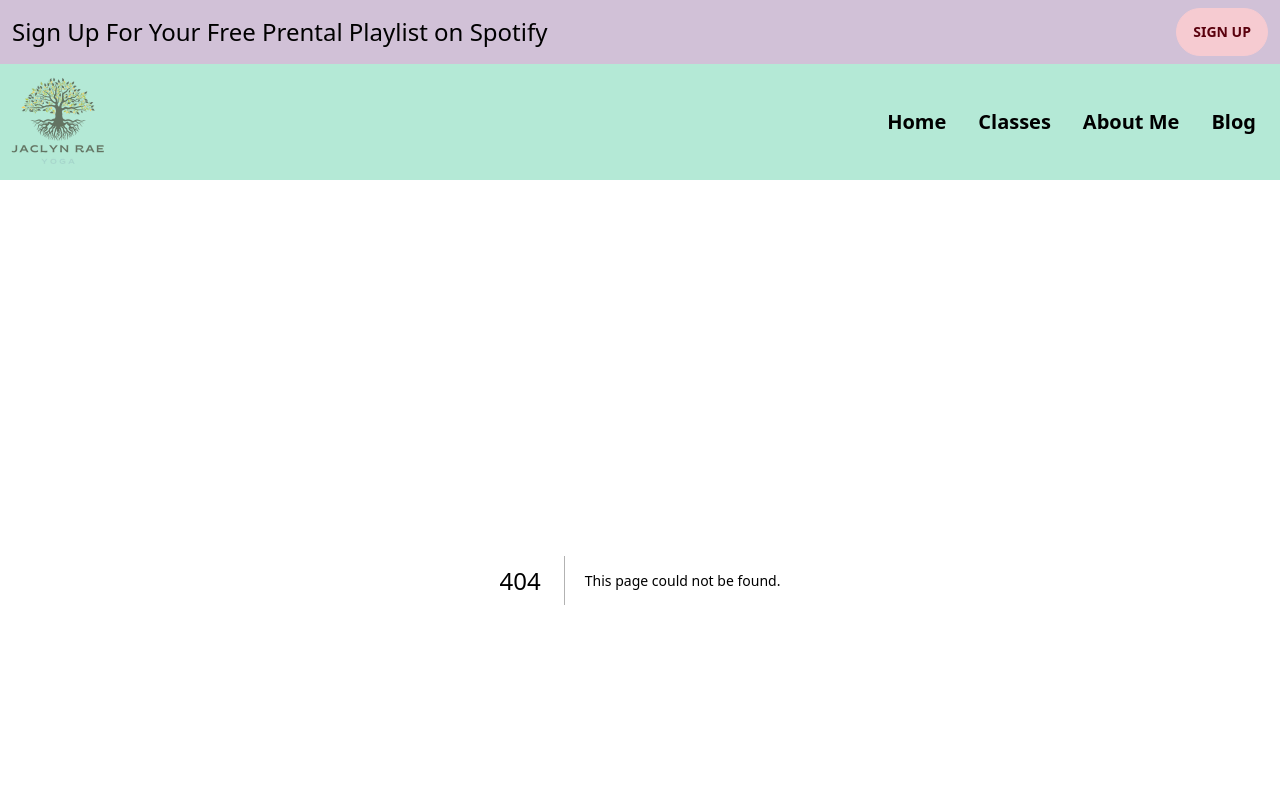
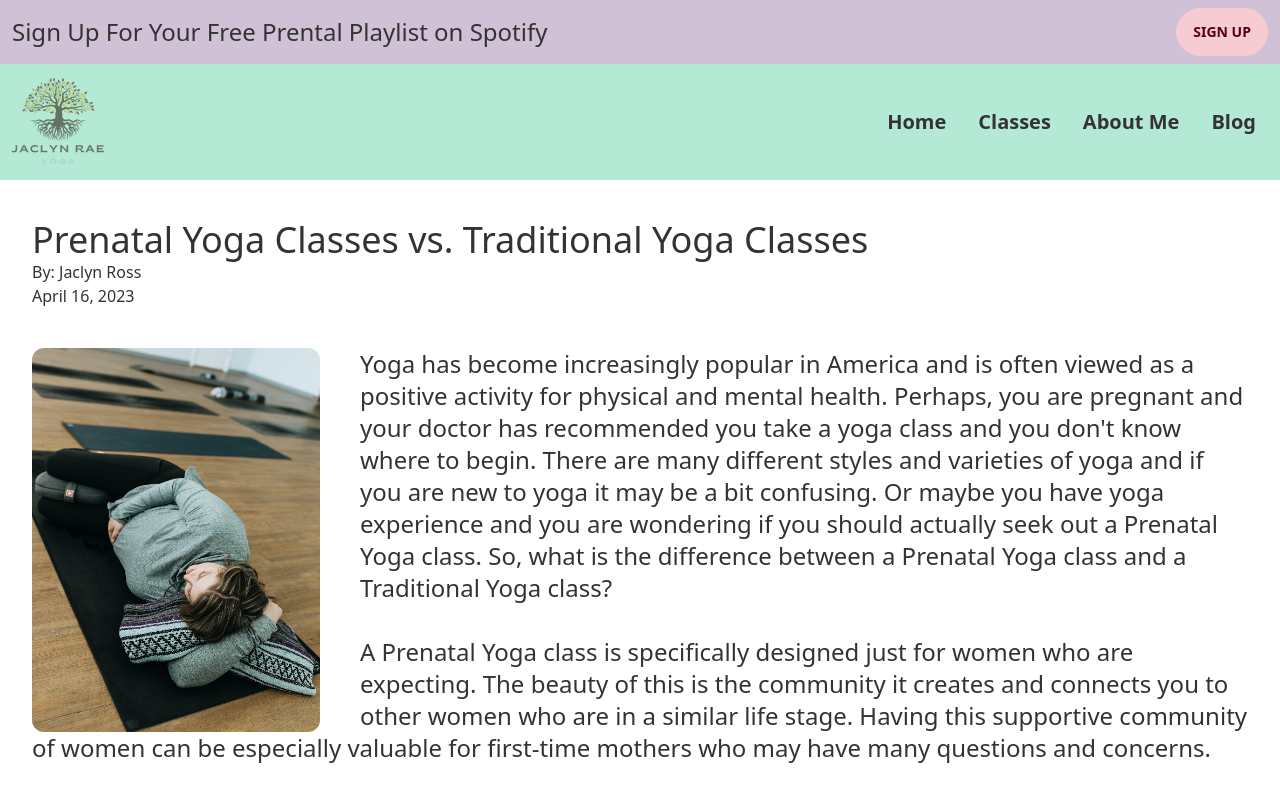
Before and after one commit to rosstechnologysolutions/jaclynraeyoga, a Next.js app: page /prenatal-vs-traditional-yoga in a window 1280 px wide. Before the commit this address had no page. Shown: the top 800 px of the page. Built offline with nearby package versions, Linux system fonts and the light colour scheme.

Commit message:
moved blog for now

```diff
--- a/components/NavBar.tsx
+++ b/components/NavBar.tsx
@@ -29,7 +29,7 @@ export default function NavBar() {
               <li className="text-xl font-bold"><Link href="/">Home</Link></li>
               <li className="text-xl font-bold"><Link href="/classes">Classes</Link></li>
               <li className="text-xl font-bold"><Link href="/about">About Me</Link></li>
-              <li className="text-xl font-bold"><Link href="/blog/prenatal-vs-traditional-yoga">Blog</Link></li>
+              <li className="text-xl font-bold"><Link href="/prenatal-vs-traditional-yoga">Blog</Link></li>
               {/* <li className="text-xl font-bold"><Link href="/subscribe.html">Subscribe</Link></li> */}
             </ul>
           </div>
@@ -44,7 +44,7 @@ export default function NavBar() {
                     <li className="text-xl font-bold"><Link href="/">Home</Link></li>
                     <li className="text-xl font-bold"><Link href="/classes">Classes</Link></li>
                     <li className="text-xl font-bold"><Link href="/about">About Me</Link></li>
-                    <li className="text-xl font-bold"><Link href="/blog/prenatal-vs-traditional-yoga">Blog</Link></li>
+                    <li className="text-xl font-bold"><Link href="/prenatal-vs-traditional-yoga">Blog</Link></li>
                     {/* <li className="text-xl font-bold"><Link href="/subscribe.html">Subscribe</Link></li> */}
                   </ul>
               </li>
--- a/pages/blog/prenatal-vs-traditional-yoga.tsx
+++ b/pages/prenatal-vs-traditional-yoga.tsx
@@ -2,7 +2,7 @@
 import Image from 'next/image'
 
 import ClassScheduleCallToAction from '@/components/ClassScheduleCallToAction'
-import HeaderImage from '../../public/prenatal-vs-traditional-yoga.jpeg'
+import HeaderImage from '../public/prenatal-vs-traditional-yoga.jpeg'
 
 export default function BlogArticle() {
   return (
```
